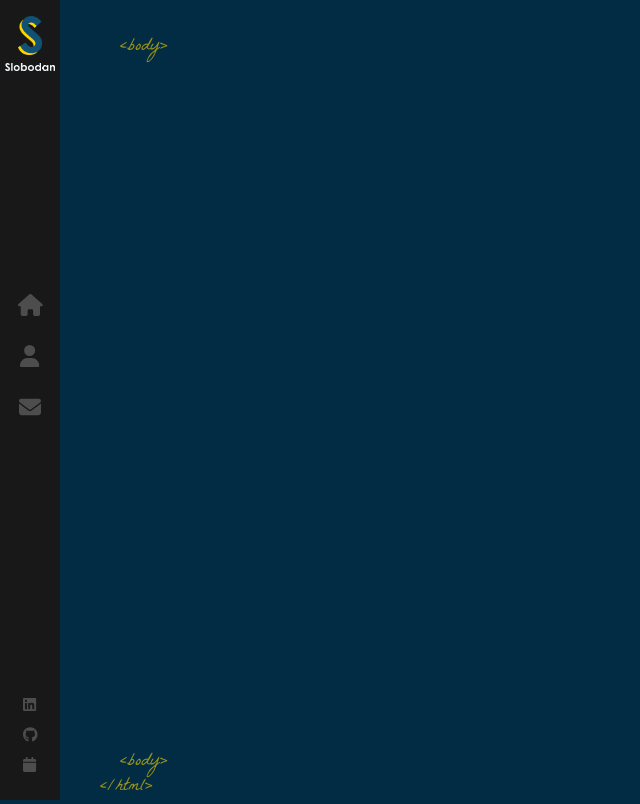
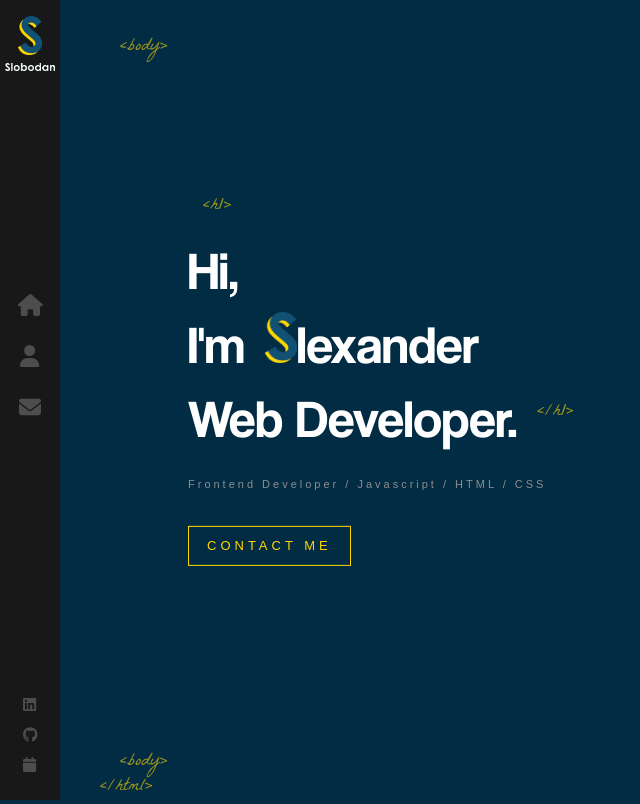
Before and after one commit to alexcoy06/web-resume, a React (Create React App) app: page / in a window 1280 px wide. Shown: the top 804 px of the page, without its empty margins (0-640 px from the left). Built offline with nearby package versions, Linux system fonts and the light colour scheme.

Commit message:
Home Page

```diff
--- a/src/App.js
+++ b/src/App.js
@@ -1,12 +1,15 @@
 import './App.scss';
 import { Routes, Route } from 'react-router-dom';
 import Layout from './components/Layout';
+import Home from './components/Home';
 
 function App() {
   return (
    <>
     <Routes>
-      <Route path="/" element={<Layout />} />
+      <Route path="/" element={<Layout />}>
+        <Route index element={<Home />} />
+      </Route>
     </Routes>
    </>
   );
--- /dev/null
+++ b/src/components/AnimatedLetters/index.js
@@ -0,0 +1,17 @@
+import './index.scss';
+
+const AnimatedLetters = ({ letterClass, strArray, idx}) => {
+    return (
+        <span>
+            {
+                strArray.map((char, i) =>(
+                    <span key={char + i} className={`${letterClass} _${i + idx}`}>
+                        {char}
+                    </span>
+                ))
+            }
+        </span>
+    )
+};
+
+export default AnimatedLetters
--- /dev/null
+++ b/src/components/AnimatedLetters/index.scss
@@ -0,0 +1,24 @@
+.text-animate {
+    display: inline-block;
+    opacity: 0;
+    animation: bounceIn 1s 1s;
+    animation-fill-mode: forwards;
+    min-width: 10px;
+
+    .text-animate-hover {
+        min-width: 10px;
+        display: inline-block;
+        animation-fill-mode: both;
+
+        &:hover {
+            animation: rubberBand 1s;
+            color: #ffd700;
+        }
+    }
+}
+
+@for $i from 1 through 36 {
+    .text-animate._#{$i} {
+        animation-delay: calc(#{$i} / 10s);
+    }
+}
--- /dev/null
+++ b/src/components/Home/index.js
@@ -0,0 +1,47 @@
+import { Link } from 'react-router-dom';
+import LogoTitle from '../../assets/images/logo-s.png';
+import AnimatedLetters from '../AnimatedLetters';
+import React, { useState, useEffect } from 'react';
+import './index.scss';
+
+const Home = () => {
+    // eslint-disable-next-line
+    const [letterClass, setLetterClass] = useState('text-animate')
+    const nameArray = ['l', 'e', 'x', 'a', 'n', 'd', 'e', 'r',]
+    const jobArray = ['W', 'e', 'b', ' ', 'D', 'e', 'v', 'e', 'l', 'o', 'p', 'e', 'r', '.']
+
+    useEffect(() => {
+        const timeoutId = setTimeout(() => {
+            setLetterClass('text-animate-hover');
+        }, 4000);
+
+        return () => clearTimeout(timeoutId);
+    }, []);
+
+    return (
+        <div className="container home-page">
+            <div className='text-zone'>
+            <h1>
+                <span className={letterClass}>H</span>
+                <span className={`${letterClass} _12`}>i,</span>
+                <br />
+                <span className={`${letterClass} _13`}>I</span>
+                <span className={`${letterClass} _14`}>'m</span>
+                <img src={LogoTitle} alt='developer' />
+                <AnimatedLetters letterClass={letterClass}
+                strArray={nameArray}
+                idx={15} />
+                <br />
+                <AnimatedLetters letterClass={letterClass}
+                strArray={jobArray}
+                idx={23} />
+                </h1>
+                <h2>Frontend Developer / Javascript / HTML / CSS </h2>
+                <Link to='/contact' className='flat-button' >CONTACT ME</Link>
+            </div>
+
+        </div>
+    );
+}
+
+export default Home
--- /dev/null
+++ b/src/components/Home/index.scss
@@ -0,0 +1,81 @@
+.home-page {
+
+    .text-zone {
+        position: absolute;
+        left: 10%;
+        top: 50%;
+        transform: translateY(-50%);
+        min-width: 40%;
+        max-width: 90%;
+    }
+
+    h1 {
+        color: #fff;
+        font-size: 53px;
+        margin: 0;
+        font-family: 'Coolvetica';
+        font-weight: 400;
+
+        &::before {
+            content: '<h1>';
+            font-family: 'La Belle Aurore';
+            color: #ffd700;
+            font-size: 18px;
+            position: absolute;
+            margin-top: -40px;
+            left: 15px;
+            opacity: 0.6;
+        }
+
+        &::after {
+            content: '</h1>';
+            font-family: 'La Belle Aurore';
+            color: #ffd700;
+            font-size: 18px;
+            position: absolute;
+            margin-top: 18px;
+            margin-left: 20px;
+            animation: fadeIn 1s 1.7s backwards;
+            opacity: 0.6;
+        }
+
+        img {
+            width: 32px;
+            margin-left: 20px;
+            opacity: 0;
+            height: auto;
+            animation: rotateIn 1s Linear both;
+            animation-delay: 1.4s;
+        }
+    }
+
+    h2 {
+        color: #8d8d8d;
+        margin-top: 20px;
+        font-weight: 400;
+        font-size: 11px;
+        font-family: sans-serif;
+        letter-spacing: 3px;
+        animation: fadeIn 1s 1.8s backwards;
+    }
+
+    .flat-button {
+        color: #ffd700;
+        font-size: 13px;
+        font-weight: 400;
+        letter-spacing: 4px;
+        font-family: sans-serif;
+        text-decoration: none;
+        padding: 10px 18px;
+        border: 1px solid #ffd700;
+        margin-top: 25px;
+        float: left;
+        animation: fadeIn 1 1.8s backwards;
+        white-space: nowrap;
+
+        &:hover {
+            background: #ffd700;
+            color: #333;
+        }
+    }
+}
--- a/src/components/Layout/index.scss
+++ b/src/components/Layout/index.scss
@@ -23,3 +23,18 @@
 .bottom-tag-html {
     margin-left: -20px;
 }
+
+.container {
+    width: 100%;
+    will-change: contents;
+    height: 90%;
+    min-height: 566px;
+    position: absolute;
+    opacity: 0;
+    top: 5%;
+    margin: 0 auto;
+    z-index: 1;
+    transform-style: preserve-3d;
+    animation: fadeIn 1s forwards;
+    animation-delay: 1s;
+}
--- a/src/components/Sidebar/index.js
+++ b/src/components/Sidebar/index.js
@@ -25,7 +25,7 @@ const Sidebar = () => (
         </nav>
         <ul>
             <li>
-                <a trarget='_blank' rel='noreferrer' href='www.linkedin.com/in/alexander-coy-089157241' >
+                <a trarget='_blank' rel='noreferrer' href='https://www.linkedin.com/in/alexander-coy' >
                     <FontAwesomeIcon icon={faLinkedin} color='#4d4d4e' />
                 </a>
             </li>
```
